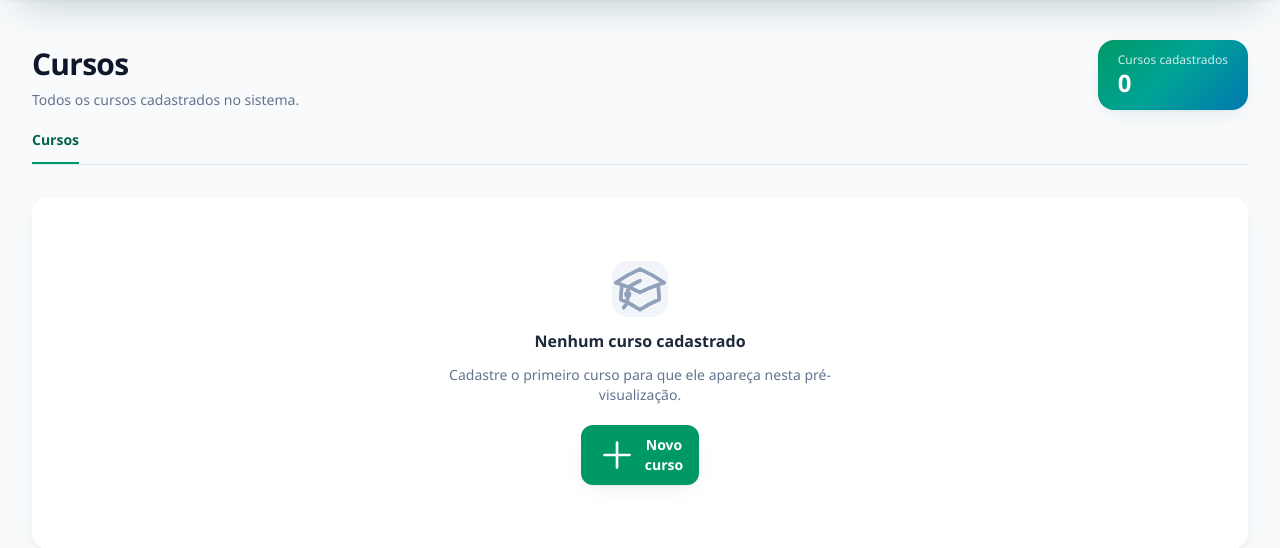
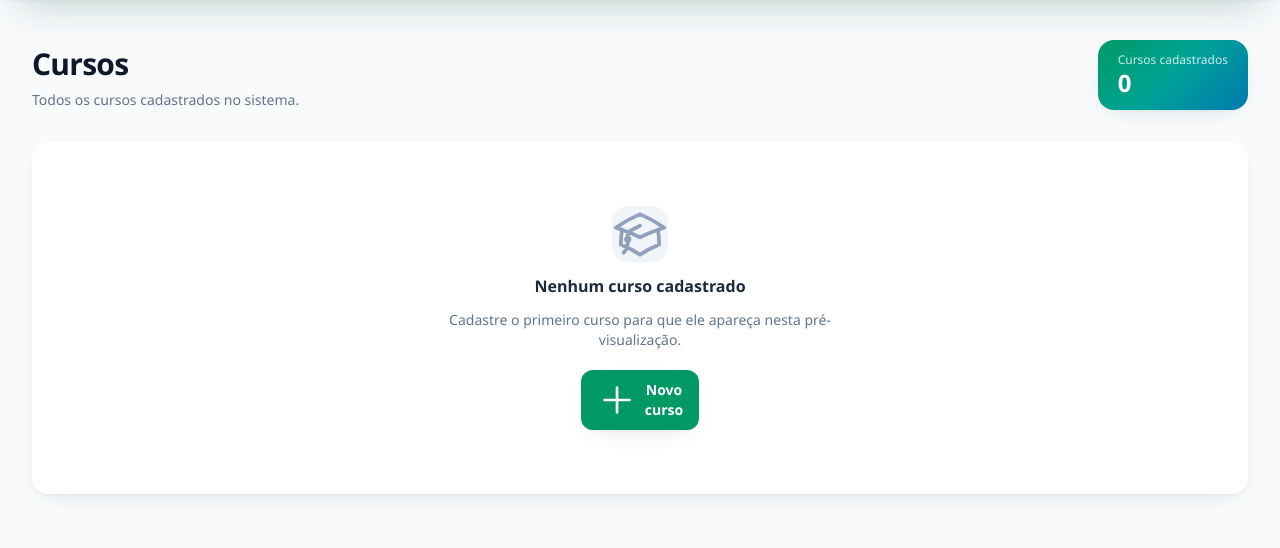
Before and after one commit to joseferreira-dev/cremepe-esem, a Django app: page /cursos/ in a window 1280 px wide. Shown: the part 64-612 px from the top of the page. Run offline with Django 5.2, Linux system fonts and the light colour scheme; the visitor is signed in with stand-in values (Sample User, id 1); data that the repository does not hold is empty; style sheets or scripts are compiled from the project's sources.

Commit message:
cursos do admin removem a navegacao de abas (redundante com o titulo)

```diff
--- a/templates/courses/my_courses.html
+++ b/templates/courses/my_courses.html
@@ -35,10 +35,6 @@
   </div>
 
   {% if modo_admin %}
-    <div class="mt-5 flex items-center gap-6 border-b border-slate-200">
-      <span class="border-b-2 border-marca-500 pb-3 text-sm font-semibold text-marca-700">Cursos</span>
-    </div>
-
     {% if not cursos_admin %}
       <div class="cartao mt-8">
         <div class="flex flex-col items-center justify-center gap-3 px-6 py-16 text-center">
```
